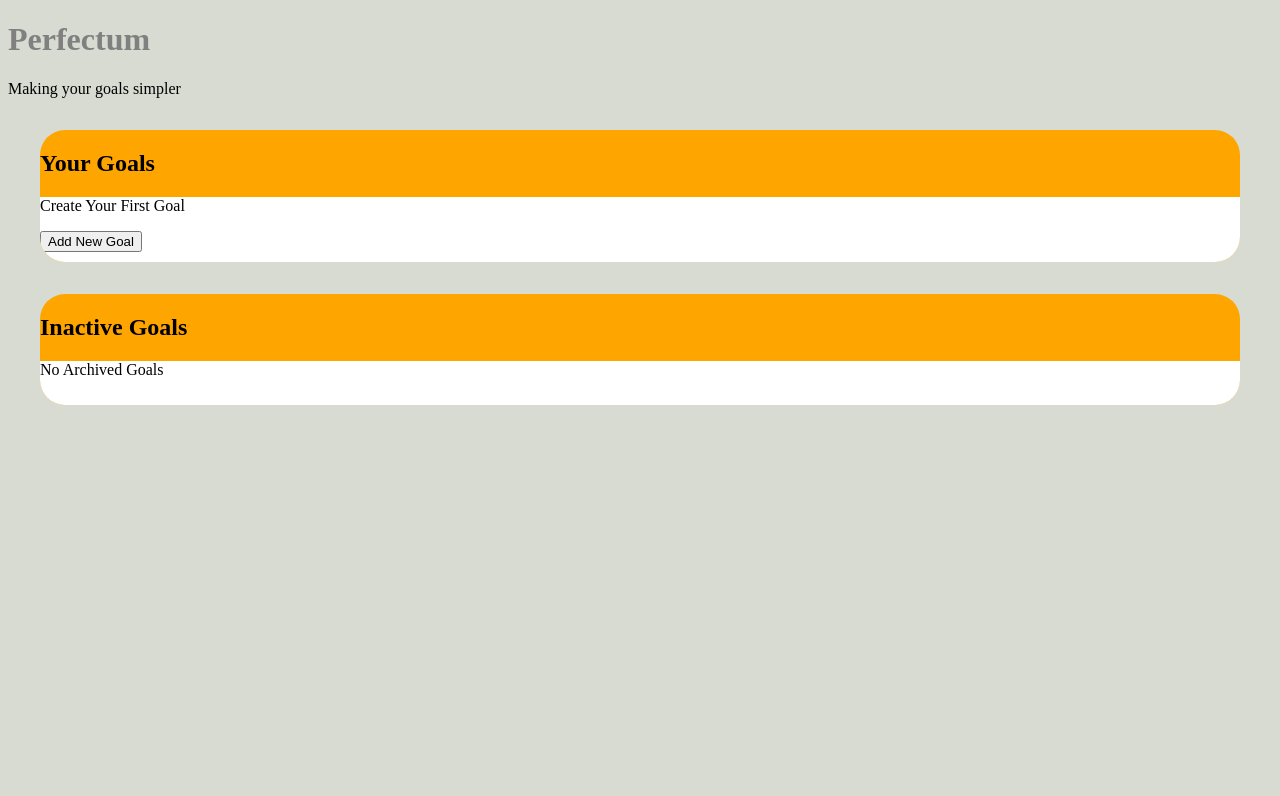
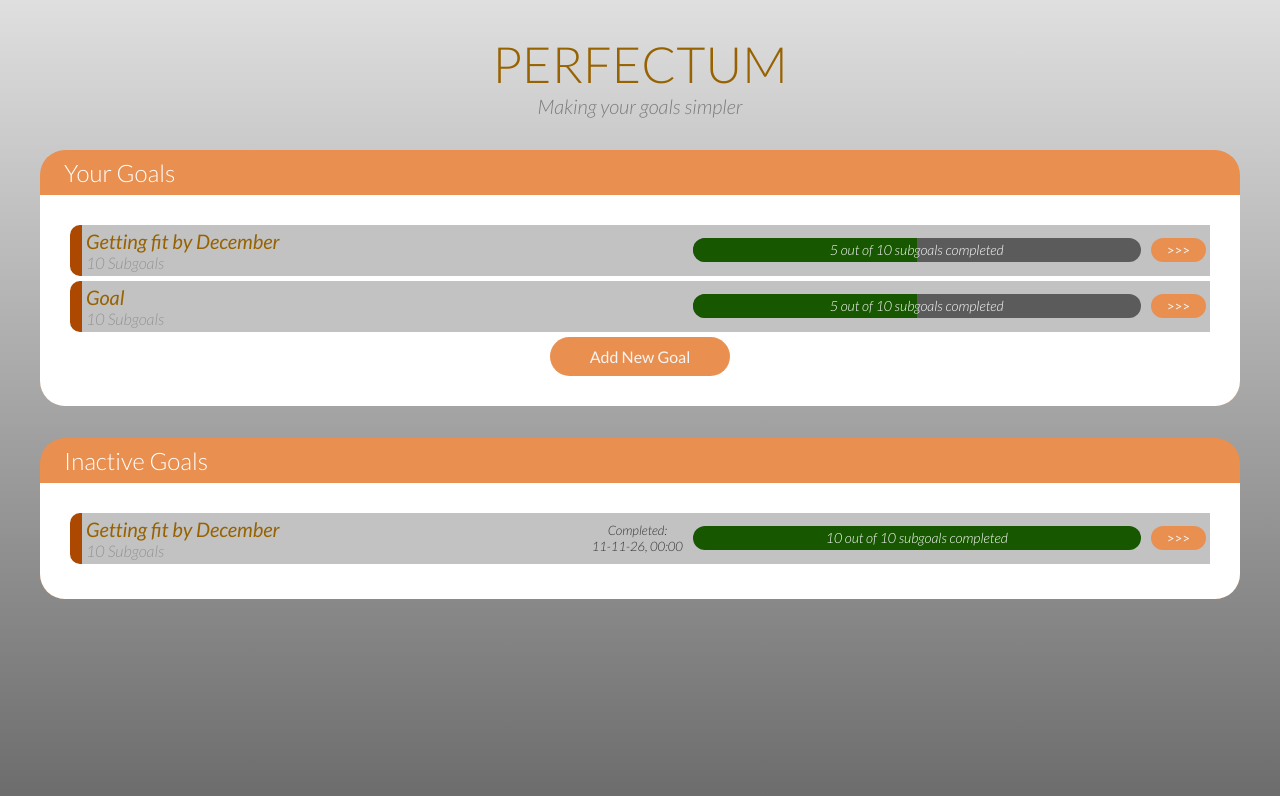
Before and after one commit to ChasingPrograms/Perfectum-API, a website: page client/index.html in a window 1280 px wide. Drawn offline with Linux system fonts and the light colour scheme.

Commit message:
feat(client): style main page and add goal rows
Lato font, gradient background, styled card headers, empty states and pill buttons. Sample active and completed goal rows laid out with flexbox, with a progress bar and completed date.

```diff
--- a/client/index.html
+++ b/client/index.html
@@ -4,35 +4,75 @@
     <meta charset="UTF-8">
     <meta name="viewport" content="width=device-width, initial-scale=1.0">
     <title> Perfectum </title>
+    <link rel="preconnect" href="https://fonts.googleapis.com">
+    <link rel="preconnect" href="https://fonts.gstatic.com" crossorigin>
+  <link href="https://fonts.googleapis.com/css2?family=Lato:ital,wght@0,300;0,400;1,300;1,400&display=swap" rel="stylesheet">
     <link rel="stylesheet" href="stylesheet.css">
 </head>
 <body>
     <header>
-        <h1> Perfectum </h1>
+        <h1 id="Title"> PERFECTUM </h1>
         <p> Making your goals simpler </p>
     </header>
 
     <main>
         <!-- YOUR GOALS TAB -->
         <section class = "outercard">
-            <h2> Your Goals </h2>
+            <h2 class ="tabHeader"> Your Goals </h2>
             <div class ="innercard">
-                <p> Create Your First Goal </p>
-                <ul>
+                <!--<p class="emptyStatep"> Create Your First Goal </p>-->
+                <ul class = "goalList">
+                    <li class = "goalRow">
+                        <div class = "goalInfo">
+                            <h3> Getting fit by December </h3>
+                            <p class = "subCount"> 10 Subgoals</p>
+                        </div>
+                        <div class="progressTrack">
+                            <div class="progressFill">
 
+                            </div>
+                            <span class="progressText"> 5 out of 10 subgoals completed</span>
+                        </div>
+                        <button class="pillButton" aria-label="Open goal"> >>> </button>
+                    </li>
+                    <li class = "goalRow">
+                        <div class = "goalInfo">
+                            <h3> Goal </h3>
+                            <p class = "subCount"> 10 Subgoals</p>
+                        </div>
+                        <div class="progressTrack">
+                            <div class="progressFill"></div>
+                            <span class="progressText"> 5 out of 10 subgoals completed</span>
+                        </div>
+                        <button class="pillButton" aria-label="Open goal"> >>> </button>
+                    </li>
                 </ul>
-                <button> Add New Goal </button>
+                <button class = "pillButton addNewGoalButton"> Add New Goal </button>
             </div>
         </section>
 
 
         <!-- INACTIVE GOALS TAB -->
         <section class = "outercard">
-            <h2> Inactive Goals </h2>
+            <h2 class ="tabHeader"> Inactive Goals </h2>
             <div class="innercard">
-                <p> No Archived Goals </p>
-                <ul>
-
+                <!--<p class="emptyStatep"> No Archived Goals </p>-->
+                <ul class = "goalList">
+                    <li class = "goalRow">
+                        <div class = "goalInfo">
+                            <h3> Getting fit by December </h3>
+                            <p class = "subCount"> 10 Subgoals</p>
+                        </div>
+                        <div class ="completedDate">
+                            <p> Completed: </p>
+                            <time datetime="2026-11-11T00:00"> 11-11-26, 00:00 </time>
+                        </div>
+                        <div class="progressTrack">
+                            <div class="progressFill complete"></div>
+                            <span class="progressText"> 10 out of 10 subgoals completed</span>
+                        </div>
+                        <button class="pillButton" aria-label="Open goal"> >>> </button>
+                    </li>
                 </ul>
             </div>
         </section>
--- a/client/stylesheet.css
+++ b/client/stylesheet.css
@@ -1,17 +1,144 @@
 body{
-    background-color: rgb(215, 219, 209);
-    h1{
-        color: grey;
+    background: linear-gradient(to bottom, #DFDFDF, #666666);
+    min-height: 100vh;
+    font-family: 'Lato', sans-serif;
+}
+
+header{
+    font-weight: 300;
+    text-align: center;
+
+    #Title{
+        font-weight: 300;
+        color: #976200;
+        font-size:  50px;
+        margin-bottom: 0;
     }
+
+    p{
+        margin-top: 0;
+        font-size:  20px;
+        color: #7B7B7B;
+        font-style: italic;
+    }
+}
+.tabHeader{
+    color:white;
+    margin: 0;
+    padding: 8px 24px;
+    font-size: 24px;
+    font-weight: 300;
+}
+
+.emptyStatep{
+    font-style: italic;
+    font-weight: 300;
+    font-size: xx-large;
+    color:#949494;
 }
 
 .outercard{
-    background-color: orange;
+    background-color: #E98F50;
     border-radius: 25px;
     overflow: hidden;
     margin: 2rem;
     .innercard{
         background-color: white;
-        padding-bottom: 10px;
+        text-align: center;
+        padding: 30px;
     }
 }
+
+.pillButton{
+    border: none;
+    background-color: #E98F50;
+    color: whitesmoke;
+    border-radius: 1000px;
+    font-family: inherit;
+    font-weight: 400;
+    padding: 4px 16px;
+}
+
+.addNewGoalButton{
+    padding: 10px 40px;
+    font-size: 16px;
+}
+
+.goalList{
+    list-style: none;
+    padding: 0;
+    margin: 0;
+}
+
+.goalRow{
+    display: flex;
+    align-items: center;
+    background-color: #C2C2C2;
+    border-left: 12px solid #AD4800;
+    border-top-left-radius: 10px;
+    border-bottom-left-radius: 10px;
+    padding: 4px;
+    margin-bottom: 5px;
+    gap: 10px;
+}
+
+.goalInfo{
+    margin-right: auto;
+
+    .subCount, h3{
+        text-align: left;
+        margin: 0;
+    }
+    h3{
+        color: #976200;
+        font-weight: 400;
+        font-size:  20px;
+        font-style: italic;
+    }
+    .subCount{
+        font-weight: 300;
+        font-style: italic;
+        color:#949494;
+    }
+
+}
+
+.progressTrack{
+    width: 40%;
+    height: 24px;
+    color: #FFFFFF;
+    background-color: #12121294;
+    border-radius: 50px;
+    overflow: hidden;
+    position: relative;
+}
+
+.progressText{
+    position: absolute;
+    inset: 0;
+    font-weight: 300;
+    font-style: italic;
+    text-align: center;
+    line-height: 24px;
+    font-size: 14px;
+}
+
+.progressFill{
+    height: 100%;
+    width: 50%;
+    background-color: #175700;
+}
+
+.complete{
+    width: 100%;
+}
+
+.completedDate {
+    font-weight: 300;
+    font-style: italic;
+    color: #313131;
+    font-size: small;
+    p{
+        margin: 0;
+    }
+}
```
